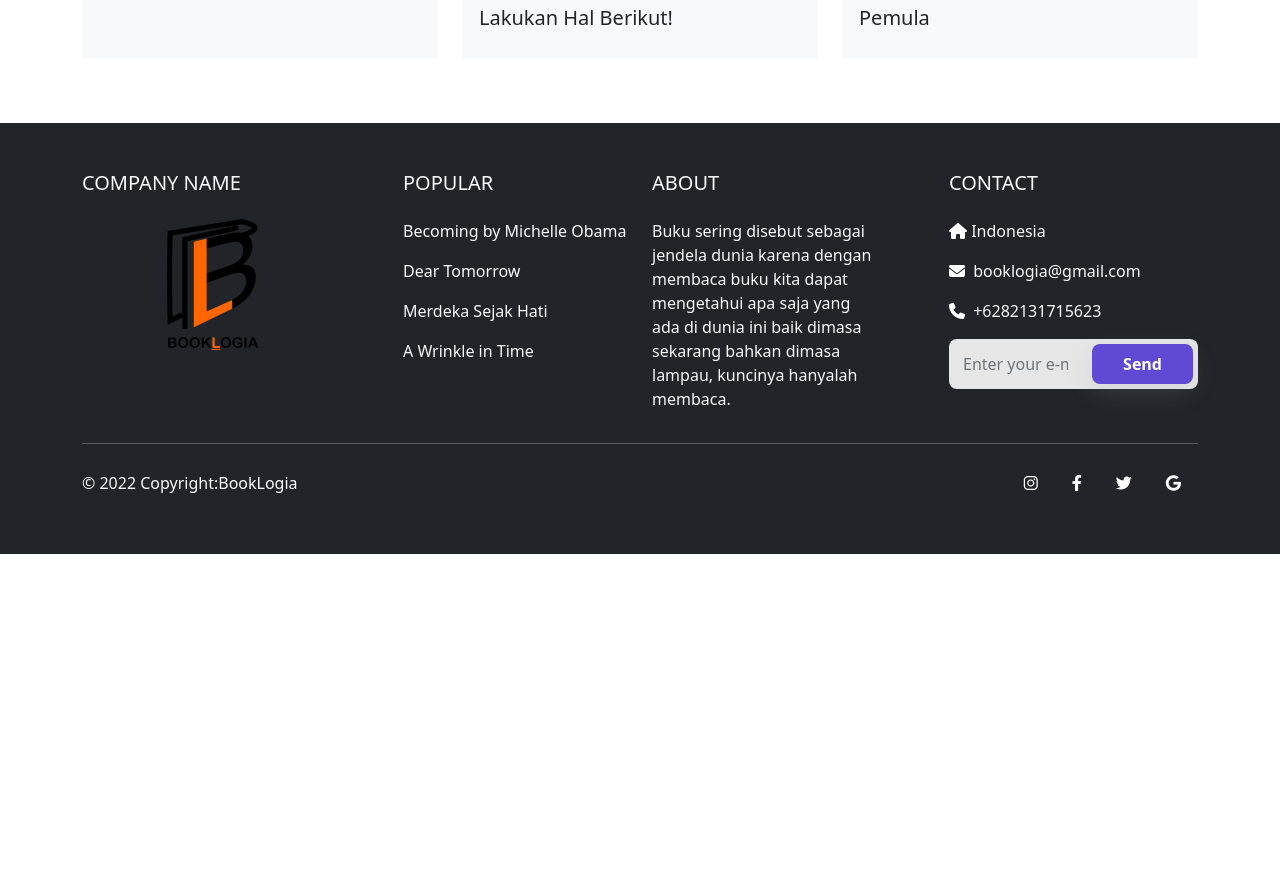
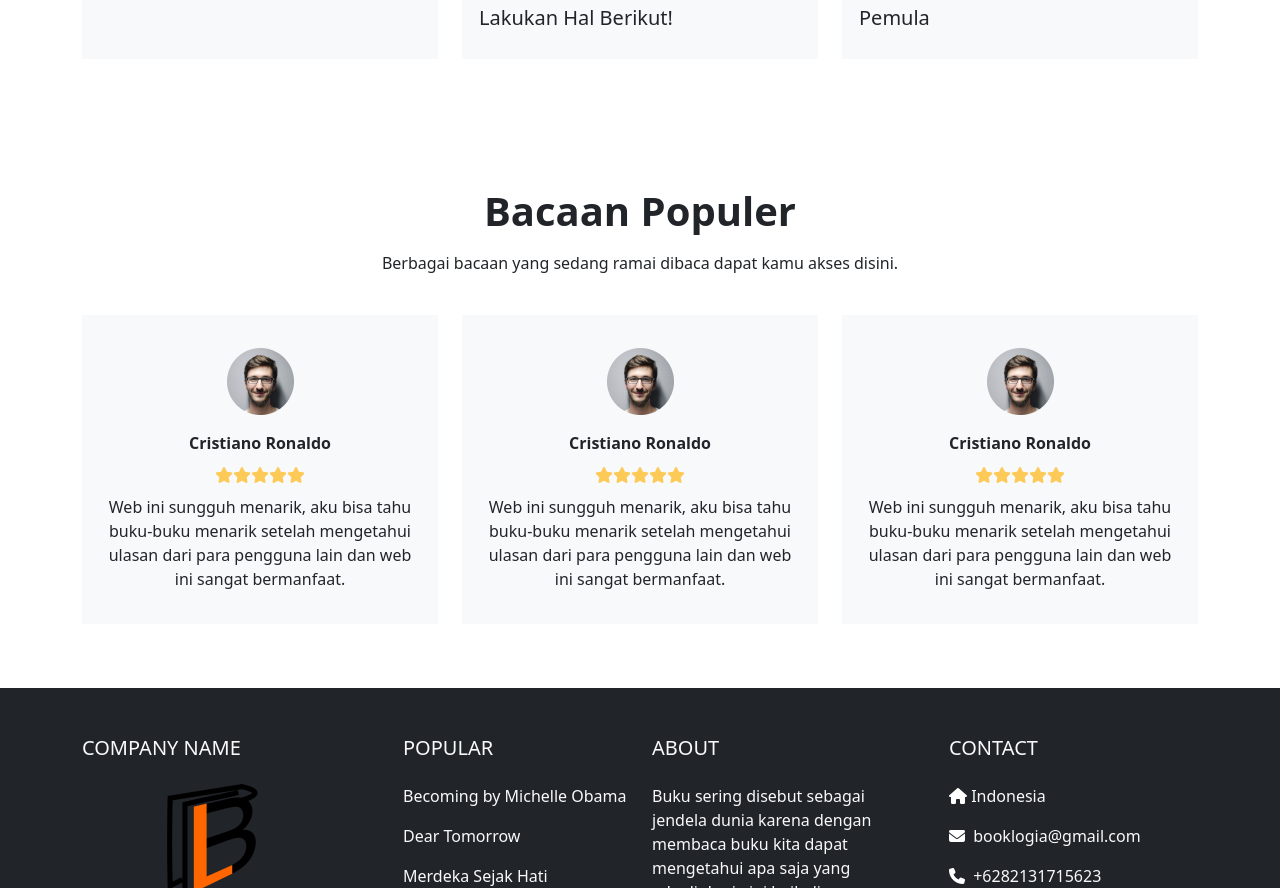
Before and after one commit to fikriwado/booklogia, a React (Create React App) app: page / in a window 1280 px wide. Shown: the part 1961-2849 px from the top of the page. Before the commit the page ends 2515 px from the top, so only its background shows below. Built offline with nearby package versions, Linux system fonts and the light colour scheme.

Commit message:
rating section without spesific profil

```diff
--- a/src/pages/Home/index.js
+++ b/src/pages/Home/index.js
@@ -6,11 +6,12 @@ import aboutImage from '../../assets/images/about.png';
 import aboutPhotosImage from '../../assets/images/about-photos.png';
 import handsShowImage from '../../assets/images/hands-show.png';
 import popularReview1 from '../../assets/images/popular-review/1.png';
+import profileRating1 from '../../assets/images/rating-section/1.png';
 
 function Home() {
     return (
         <div className='home-page'>
-            <section id='hero-section' className='py-lg-5'>
+            <section id='hero-section' className='py-3 py-lg-5'>
                 <Container className='py-5 my-lg-3'>
                     <Row className='align-items-center'>
                         <Col lg={5} className='order-lg-2'>
@@ -41,7 +42,7 @@ function Home() {
                 </Container>
             </section>
 
-            <section id='about-section' className='py-lg-5'>
+            <section id='about-section' className='py-3 py-lg-5'>
                 <Container className='py-lg-3'>
                     <Row className='align-items-center'>
                         <Col lg={5}>
@@ -65,7 +66,7 @@ function Home() {
                 </Container>
             </section>
 
-            <section id='popular-review-section' className='py-lg-5'>
+            <section id='popular-review-section' className='py-3 py-lg-5'>
                 <Container className='py-lg-3 text-center'>
                     <Row className='mb-lg-4'>
                         <Col>
@@ -79,7 +80,7 @@ function Home() {
                             <Tabs variant='pills' defaultActiveKey="news" className="d-inline-flex p-3 mb-3 tab-pills-booklogia mb-lg-5">
                                 <Tab eventKey="news" title="News" className='text-start'>
                                     <Row>
-                                        <Col>
+                                        <Col lg={4} className='mb-3 mb-lg-0'>
                                             <Card className='rounded-0 bg-light border-light h-100'>
                                                 <Card.Img className='rounded-0' variant="top" src={popularReview1} />
                                                 <Card.Body>
@@ -87,7 +88,7 @@ function Home() {
                                                 </Card.Body>
                                             </Card>
                                         </Col>
-                                        <Col>
+                                        <Col lg={4} className='mb-3 mb-lg-0'>
                                             <Card className='rounded-0 bg-light border-light h-100'>
                                                 <Card.Img className='rounded-0' variant="top" src={popularReview1} />
                                                 <Card.Body>
@@ -95,7 +96,7 @@ function Home() {
                                                 </Card.Body>
                                             </Card>
                                         </Col>
-                                        <Col>
+                                        <Col lg={4} className='mb-3 mb-lg-0'>
                                             <Card className='rounded-0 bg-light border-light h-100'>
                                                 <Card.Img className='rounded-0' variant="top" src={popularReview1} />
                                                 <Card.Body>
@@ -116,6 +117,77 @@ function Home() {
                     </Row>
                 </Container>
             </section>
+
+            <section id='rating-section' className='py-3 py-lg-5'>
+                <Container className='py-lg-3 text-center'>
+                    <Row className='mb-lg-4'>
+                        <Col>
+                            <h1 className='mb-3 fw-bold'>Bacaan Populer</h1>
+                            <p>Berbagai bacaan yang sedang ramai dibaca dapat kamu akses disini.</p>
+                        </Col>
+                    </Row>
+
+                    <Row>
+                        <Col lg={4} className='mb-3 mb-lg-0'>
+                            <Card className='rounded-0 bg-light border-light h-100 py-3'>
+                                <Card.Body>
+                                    <img src={profileRating1} className='img-fluid mb-3' alt='' />
+
+                                    <Card.Text className='fw-bold mb-2'>Cristiano Ronaldo</Card.Text>
+
+                                    <div className='mb-2'>
+                                        <i className='fas fa-star text-warning'></i>
+                                        <i className='fas fa-star text-warning'></i>
+                                        <i className='fas fa-star text-warning'></i>
+                                        <i className='fas fa-star text-warning'></i>
+                                        <i className='fas fa-star text-warning'></i>
+                                    </div>
+
+                                    <Card.Text>Web ini sungguh menarik, aku bisa tahu buku-buku menarik setelah mengetahui ulasan dari para pengguna lain dan web ini sangat bermanfaat.</Card.Text>
+                                </Card.Body>
+                            </Card>
+                        </Col>
+                        <Col lg={4} className='mb-3 mb-lg-0'>
+                        <Card className='rounded-0 bg-light border-light h-100 py-3'>
+                                <Card.Body>
+                                    <img src={profileRating1} className='img-fluid mb-3' alt='' />
+
+                                    <Card.Text className='fw-bold mb-2'>Cristiano Ronaldo</Card.Text>
+
+                                    <div className='mb-2'>
+                                        <i className='fas fa-star text-warning'></i>
+                                        <i className='fas fa-star text-warning'></i>
+                                        <i className='fas fa-star text-warning'></i>
+                                        <i className='fas fa-star text-warning'></i>
+                                        <i className='fas fa-star text-warning'></i>
+                                    </div>
+
+                                    <Card.Text>Web ini sungguh menarik, aku bisa tahu buku-buku menarik setelah mengetahui ulasan dari para pengguna lain dan web ini sangat bermanfaat.</Card.Text>
+                                </Card.Body>
+                            </Card>
+                        </Col>
+                        <Col lg={4} className='mb-3 mb-lg-0'>
+                        <Card className='rounded-0 bg-light border-light h-100 py-3'>
+                                <Card.Body>
+                                    <img src={profileRating1} className='img-fluid mb-3' alt='' />
+
+                                    <Card.Text className='fw-bold mb-2'>Cristiano Ronaldo</Card.Text>
+
+                                    <div className='mb-2'>
+                                        <i className='fas fa-star text-warning'></i>
+                                        <i className='fas fa-star text-warning'></i>
+                                        <i className='fas fa-star text-warning'></i>
+                                        <i className='fas fa-star text-warning'></i>
+                                        <i className='fas fa-star text-warning'></i>
+                                    </div>
+
+                                    <Card.Text>Web ini sungguh menarik, aku bisa tahu buku-buku menarik setelah mengetahui ulasan dari para pengguna lain dan web ini sangat bermanfaat.</Card.Text>
+                                </Card.Body>
+                            </Card>
+                        </Col>
+                    </Row>
+                </Container>
+            </section>
         </div>
     );
 }
```
Also changed, not shown: src/assets/images/rating-section/1.png (added).
